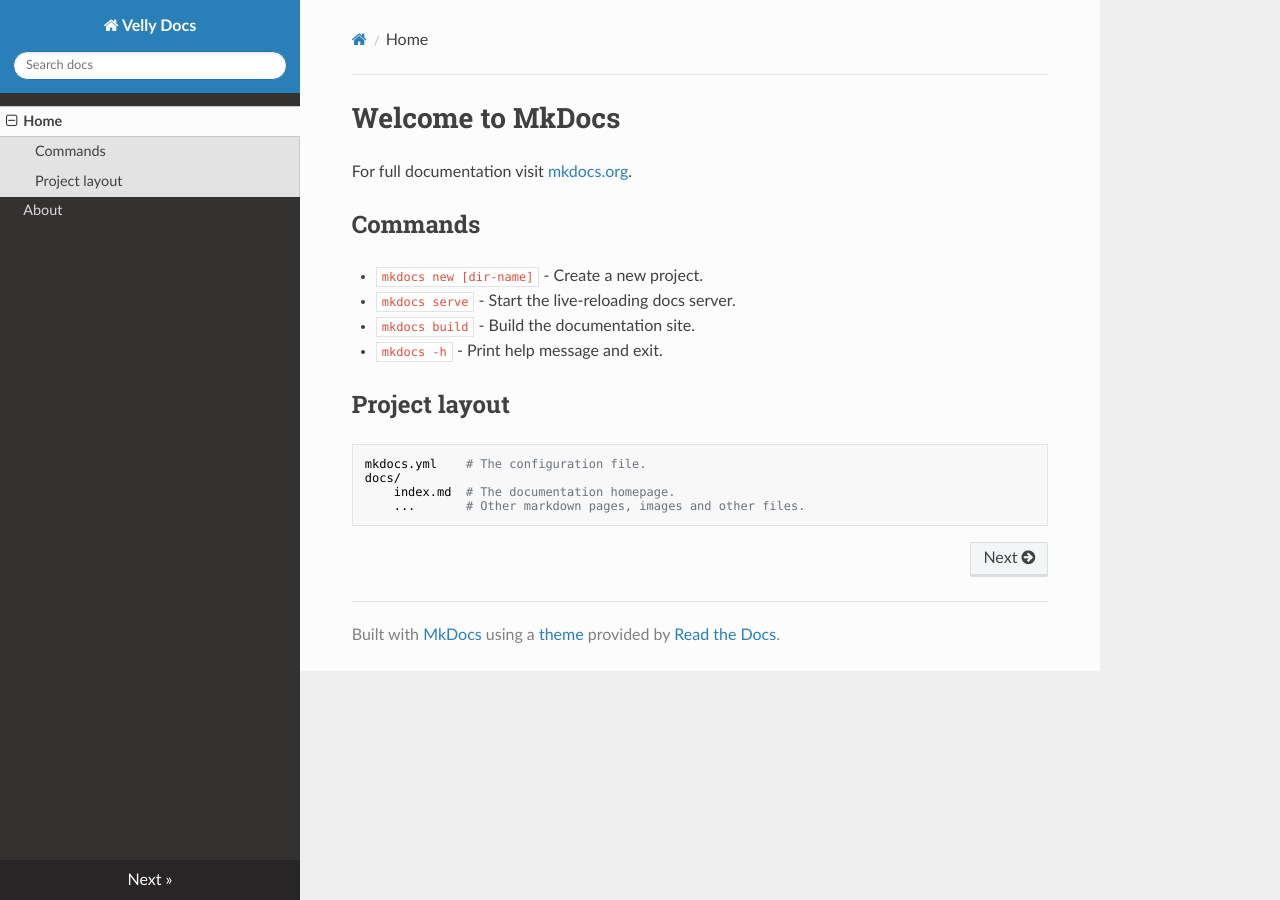
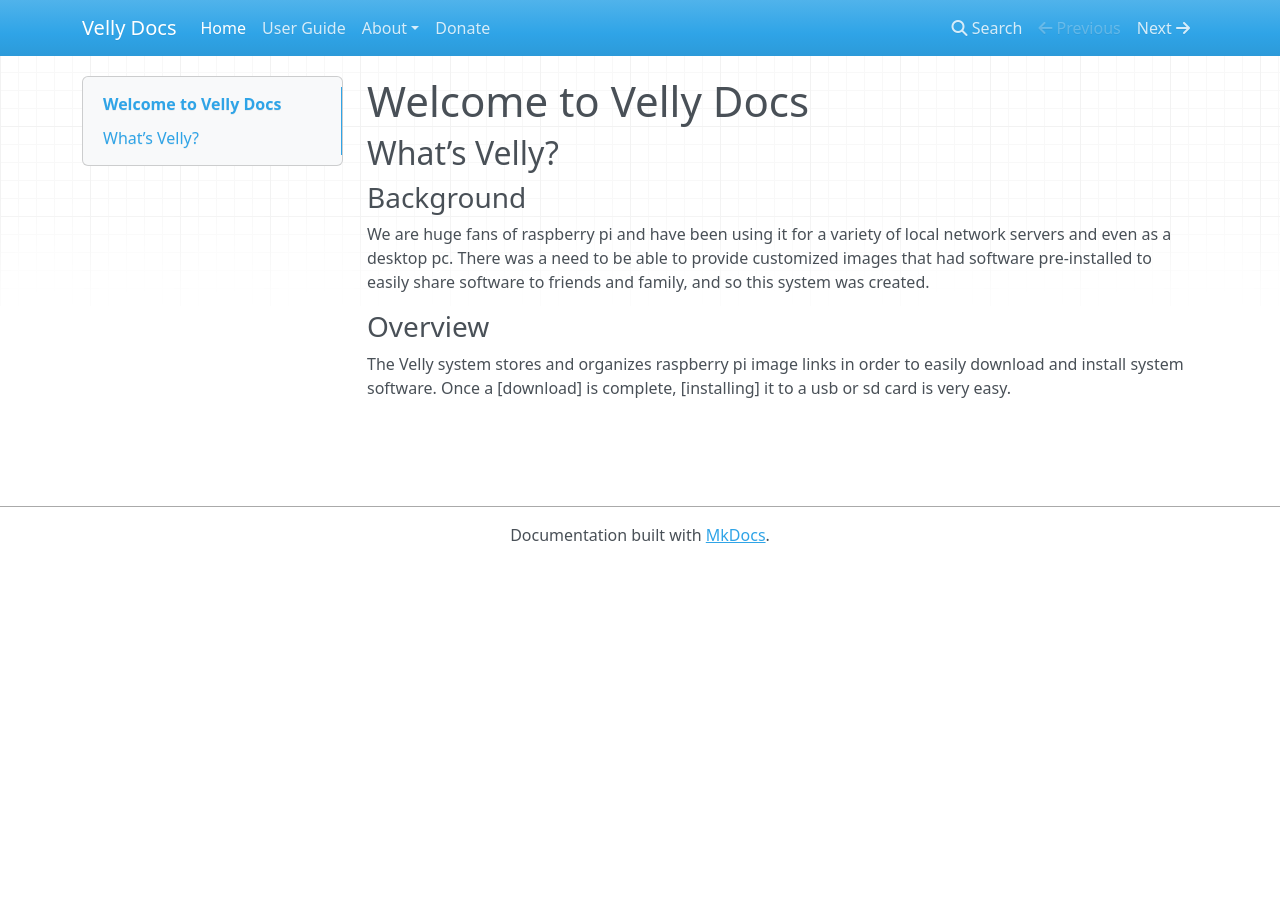
Before and after one commit to sparqlite/my-project, an MkDocs documentation site: the page built from docs/index.md, in a window 1280 px wide. Built offline with MkDocs 1.6.1, drawn with Linux system fonts in a browser that asks for light colours; nearby versions of some CDN libraries.

Commit message:
update docs

```diff
--- a/docs/index.md
+++ b/docs/index.md
@@ -1,17 +1,11 @@
-# Welcome to MkDocs
+# Welcome to Velly Docs
 
-For full documentation visit [mkdocs.org](https://www.mkdocs.org).
+## What’s Velly?
 
-## Commands
+### Background
 
-* `mkdocs new [dir-name]` - Create a new project.
-* `mkdocs serve` - Start the live-reloading docs server.
-* `mkdocs build` - Build the documentation site.
-* `mkdocs -h` - Print help message and exit.
+We are huge fans of raspberry pi and have been using it for a variety of local network servers and even as a desktop pc.  There was a need to be able to provide customized images that had software pre-installed to easily share software to friends and family, and so this system was created.
 
-## Project layout
+### Overview
 
-    mkdocs.yml    # The configuration file.
-    docs/
-        index.md  # The documentation homepage.
-        ...       # Other markdown pages, images and other files.
+The Velly system stores and organizes raspberry pi image links in order to easily download and install system software.  Once a [download] is complete, [installing] it to a usb or sd card is very easy.
--- a/mkdocs.yml
+++ b/mkdocs.yml
@@ -1,5 +1,9 @@
 site_name: Velly Docs
 nav:
   - Home: index.md
-  - About: about.md
-theme: readthedocs
+  - User Guide: user-guide.md
+  - About:
+    - Who we are?: about/who-we-are.md
+    - Privacy Policy: about/privacy-policy.md
+  - Donate: donate.md
+# theme: readthedocs
```
Also changed, not shown: docs/about/privacy-policy.md (added, +183 -0 lines), docs/about/who-we-are.md (added, +9 -0 lines), docs/donate.md (added, +1 -0 lines), docs/user-guide.md (added, +9 -0 lines).
